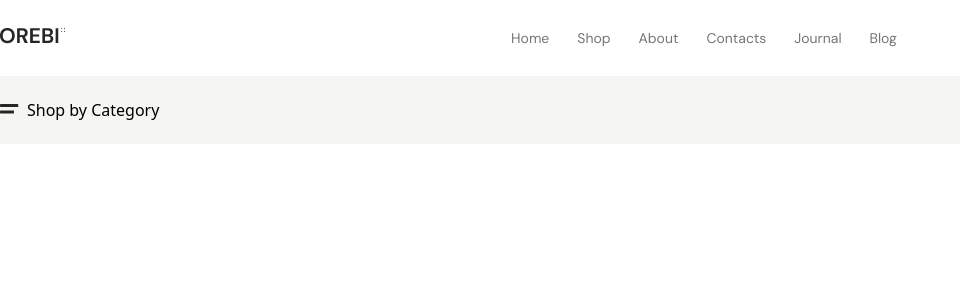
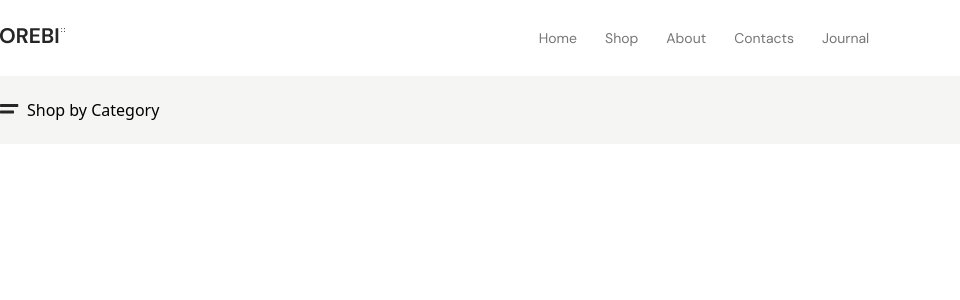
Before and after one commit to Afridul369/Ecommerce, a React (Vite) app: page / in a window 1280 px wide. Shown: the top 300 px of the page, without its empty margins (0-960 px from the left). Built offline with nearby package versions, Linux system fonts and the light colour scheme.

Commit message:
removed blog

```diff
--- a/src/componants/Navbar.jsx
+++ b/src/componants/Navbar.jsx
@@ -22,7 +22,7 @@ const Navbar = () => {
                 <Menu menuname={'About'}/>
                 <Menu menuname={'Contacts'}/>
                 <Menu menuname={'Journal'}/>
-                <Menu menuname={'Blog'}/>
+
             </Flex>
         </div>
     </Flex>
```
